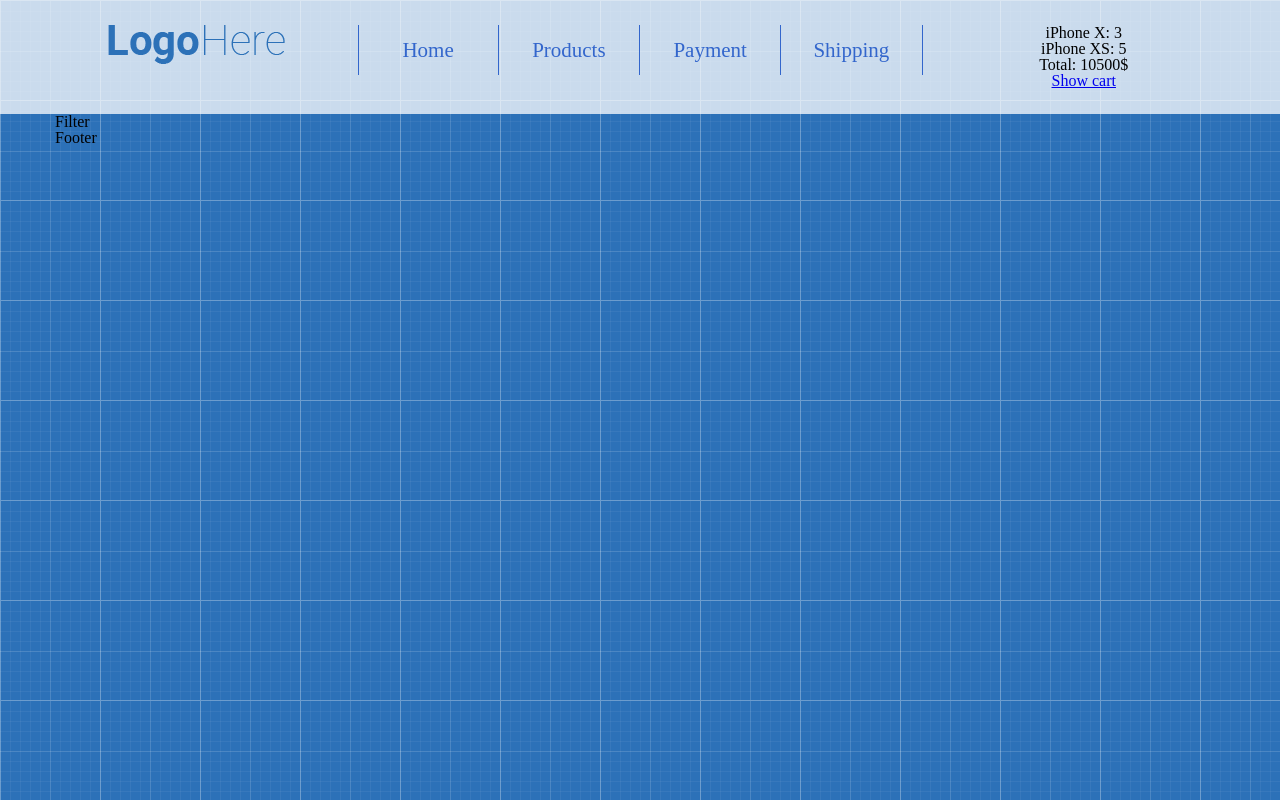
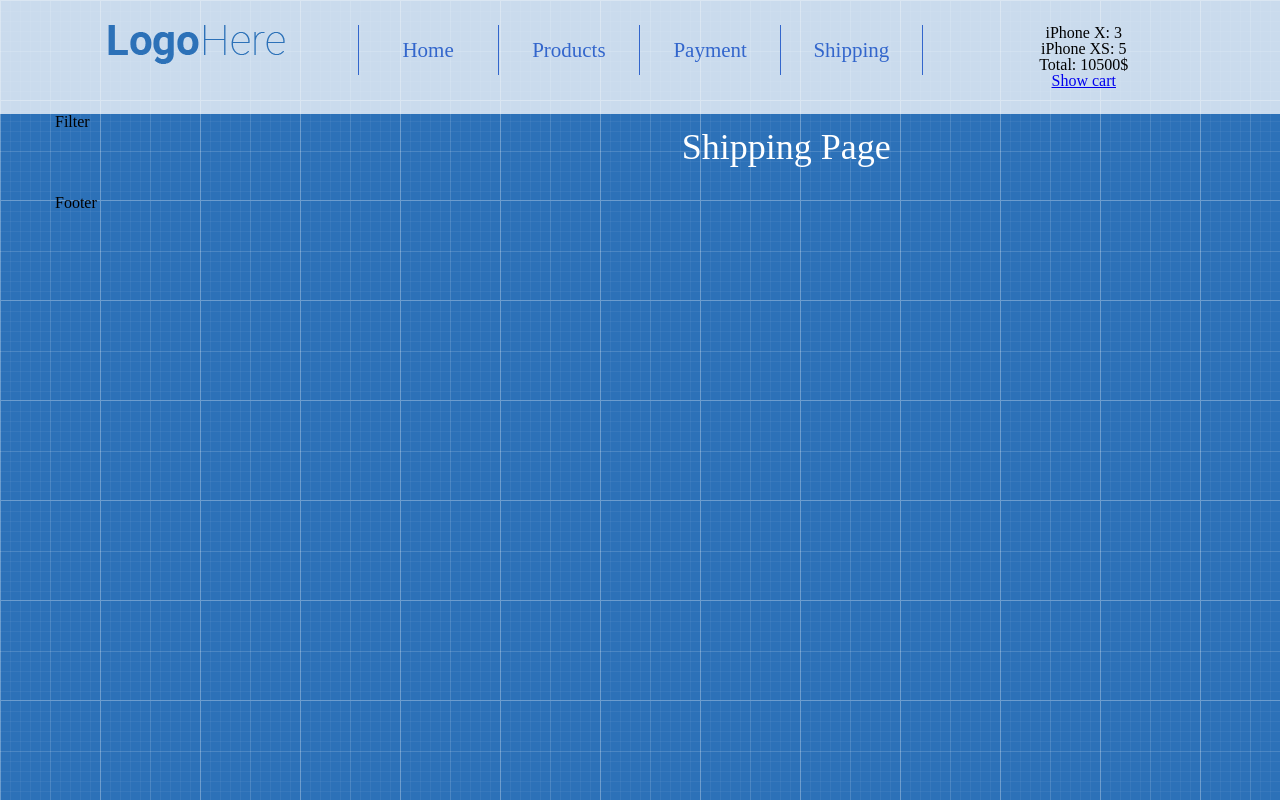
Before and after one commit to HelenPetrovska/shop-project-on-react, a React (Create React App) app: page /shipping in a window 1280 px wide. Built offline with nearby package versions, Linux system fonts and the light colour scheme.

Commit message:
add PaymentPage and ShippingPage

```diff
--- a/src/App/Header/Header.js
+++ b/src/App/Header/Header.js
@@ -15,7 +15,6 @@ const Header = ({
         <header className="header">
             <div className="container">
                 <div className="header-row">
-
                     <Logo/>
                     <Menu/>
                     <Cart
--- a/src/App/Header/Logo/Logo.js
+++ b/src/App/Header/Logo/Logo.js
@@ -1,11 +1,16 @@
 import React from 'react'
 import logo from './logo.png'
+
+import { Link } from 'react-router-dom'
+
 
 
 const Logo = () => {
     return (
         <div className="logo text-center">
-            <img src={logo} alt=""/>
+            <Link to="/">
+                <img src={logo} alt="logo"/>
+            </Link>
         </div>
     )
 }
--- a/src/App/Header/Menu/Menu.js
+++ b/src/App/Header/Menu/Menu.js
@@ -1,4 +1,5 @@
 import React from 'react'
+import {Link} from 'react-router-dom'
 
 import "./menu.css"
 
@@ -6,10 +7,10 @@ const Menu = () => {
     return (
         <div className="menu">
             <ul>
-                <li><a href="/">Home</a></li>
-                <li><a href="/">Products</a></li>
-                <li><a href="/">Payment</a></li>
-                <li><a href="/">Shipping</a></li>
+                <li><Link to="/">Home</Link></li>
+                <li><Link to="/">Products</Link></li>
+                <li><Link to="/Payment">Payment</Link></li>
+                <li><Link to="/Shipping">Shipping</Link></li>
             </ul>
         </div>
     )
--- a/src/App/Main/Main.js
+++ b/src/App/Main/Main.js
@@ -1,6 +1,9 @@
 import React from 'react'
 import { Route } from 'react-router'
 import CartPage from './CartPage/CartPage'
+import Payment from './Payment/Payment'
+import Shipping from './Shipping/Shipping'
+
 
 import ProductList from './Products/ProductList'
 
@@ -21,6 +24,8 @@ const Main = ({
                             />
                         )}/>
                         <Route path="/cart" component={CartPage}/>
+                        <Route path="/payment" component={Payment}/>
+                        <Route path="/shipping" component={Shipping}/>
                     </div>
                 </div>
             </div>
--- /dev/null
+++ b/src/App/Main/Payment/Payment.js
@@ -0,0 +1,11 @@
+import React from 'react'
+
+const Payment = () => {
+    return (
+        <>
+            <h1 className="page-title">Payment Page</h1>
+        </>
+    )
+}
+
+export default Payment
--- /dev/null
+++ b/src/App/Main/Shipping/Shipping.js
@@ -0,0 +1,11 @@
+import React from 'react'
+
+const Shipping = () => {
+    return (
+        <>
+            <h1 className="page-title">Shipping Page</h1>
+        </>
+    )
+}
+
+export default Shipping
```
